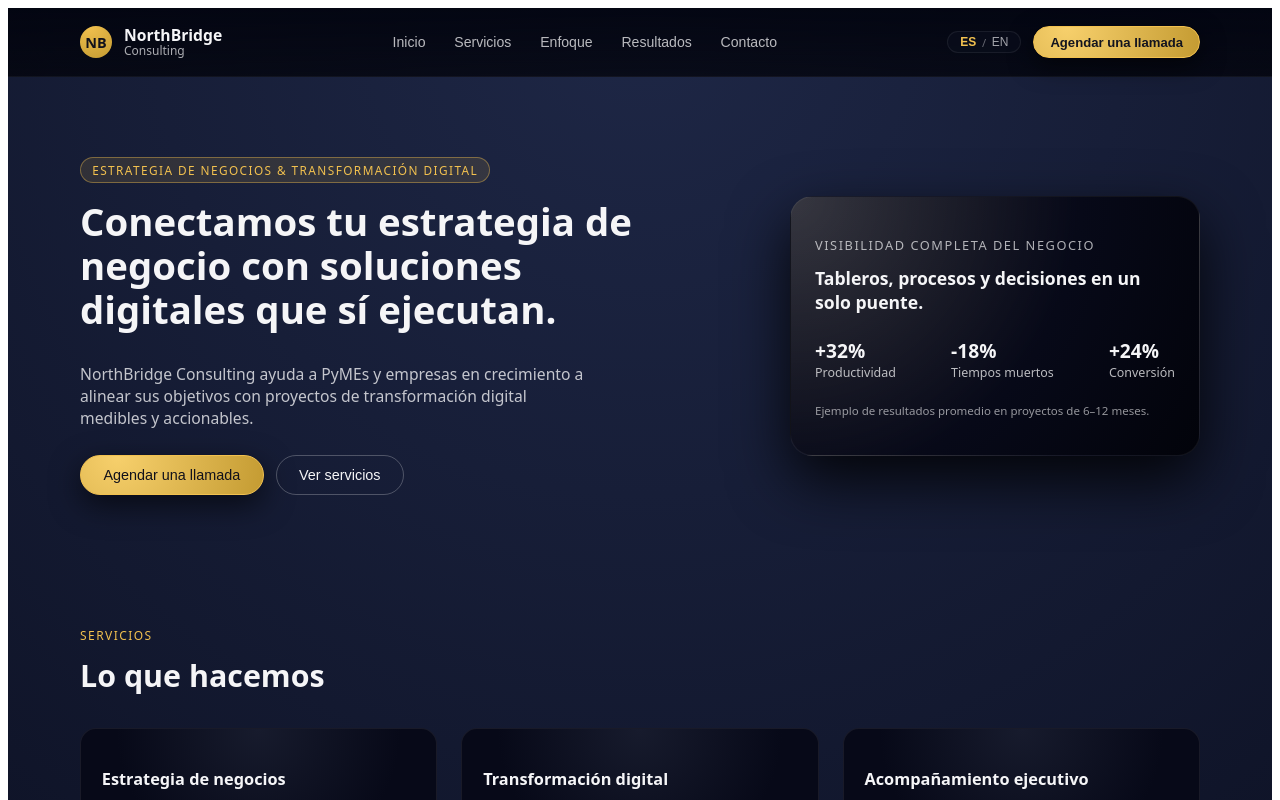
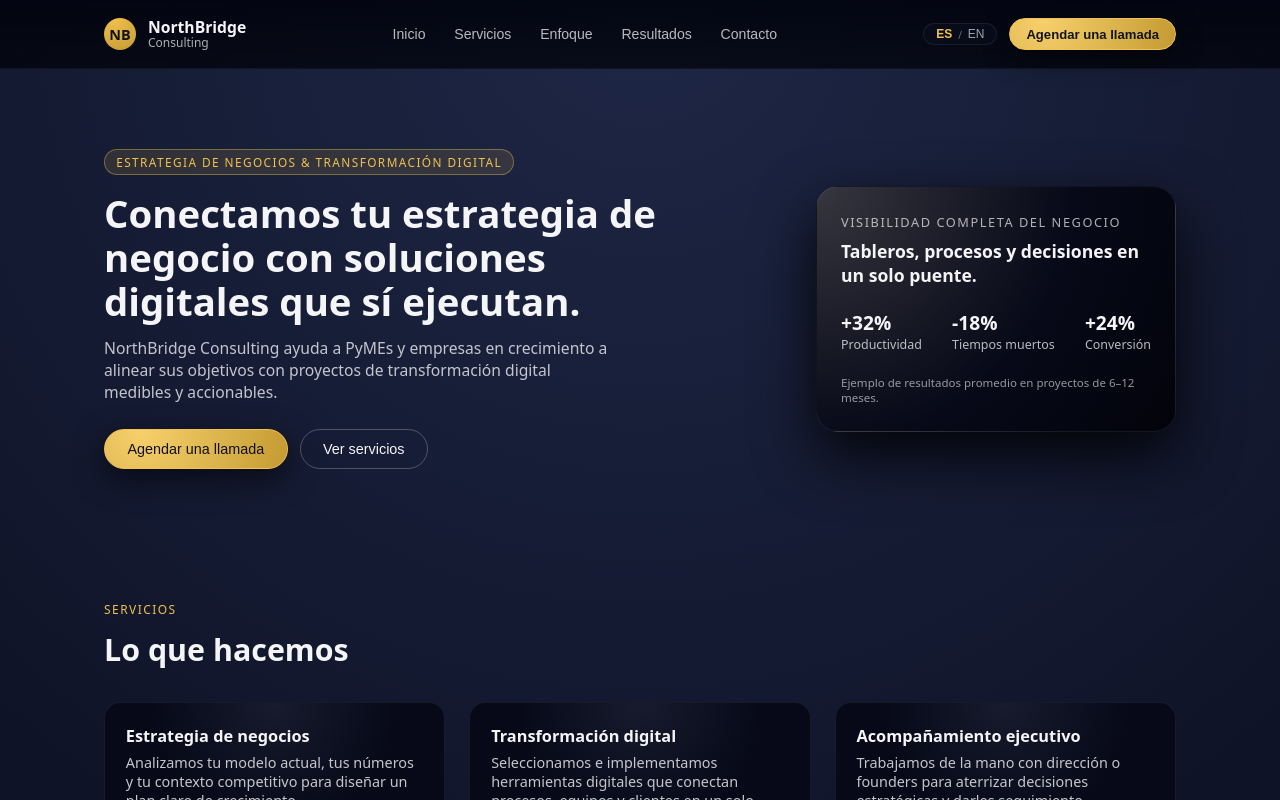
Before and after one commit to roiszs/NorthBridgeLanding, a React (Vite) app: page / in a window 1280 px wide. Shown: the top 800 px of the page. Built offline with nearby package versions, Linux system fonts and the light colour scheme.

Commit message:
Quitando margenes

```diff
--- a/src/index.css
+++ b/src/index.css
@@ -1,3 +1,18 @@
+/* RESET GLOBAL REAL */
+* {
+  margin: 0;
+  padding: 0;
+  box-sizing: border-box;
+}
+
+html, body, #root {
+  width: 100%;
+  height: 100%;
+  margin: 0;
+  padding: 0;
+  overflow-x: hidden;
+  background: #050714; /* fondo base oscuro */
+}
 /* Reset ligero */
 .nb-root {
   min-height: 100vh;
```
